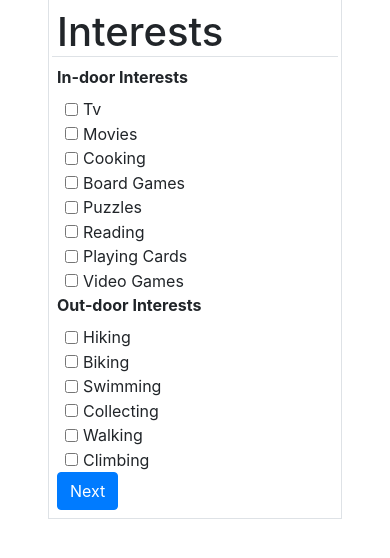
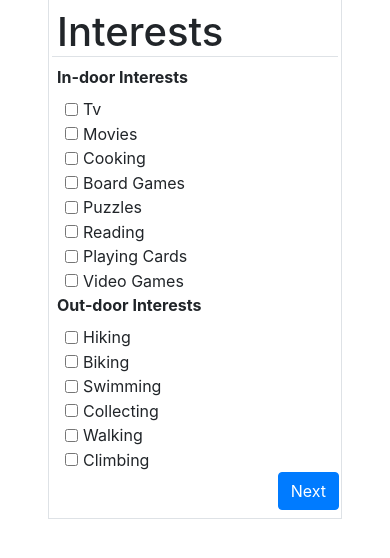
Before and after one commit to BrittWorkSpace/dating, a PHP site: template views/interests.html in a window 390 px wide. Shown: the part 105-663 px from the top of the page. Run offline with PHP 8.4, Linux system fonts and the light colour scheme; the template is opened without the code that fills it, so the values that code supplies are empty; some libraries are stand-ins or nearby versions.

Commit message:
Added margin to next button and reduced margin resposively

```diff
--- a/styles/styles.css
+++ b/styles/styles.css
@@ -1,3 +1,16 @@
+
+#next
+{
+    margin-left: 90%;
+}
+
+@media only screen and (max-width: 700px) {
+    #next
+
+    {
+        margin-left: 80%;
+    }
+}
 @media (min-width: 768px)
 {
     .h-md-100 { height: 100vh; }
```
